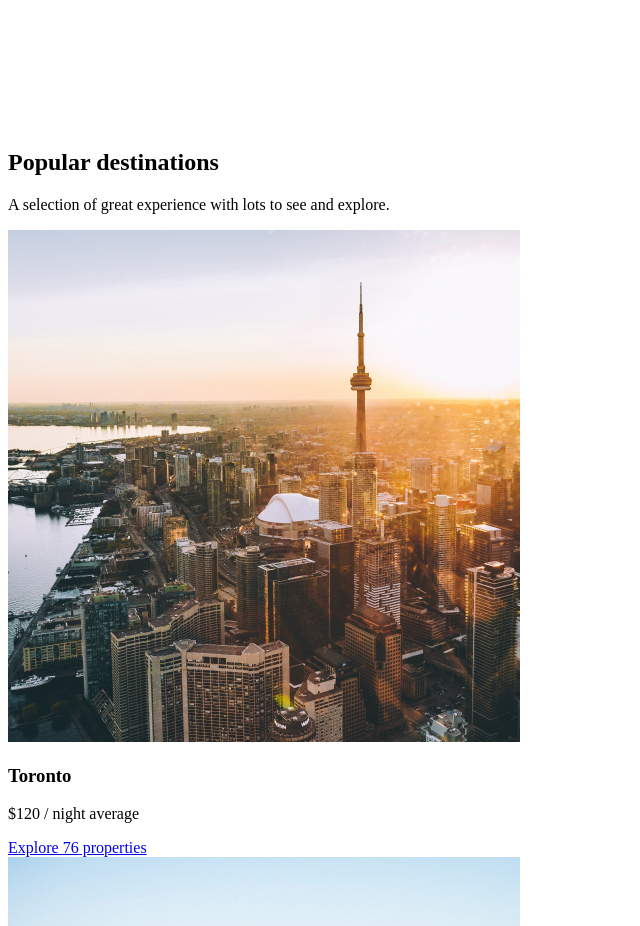
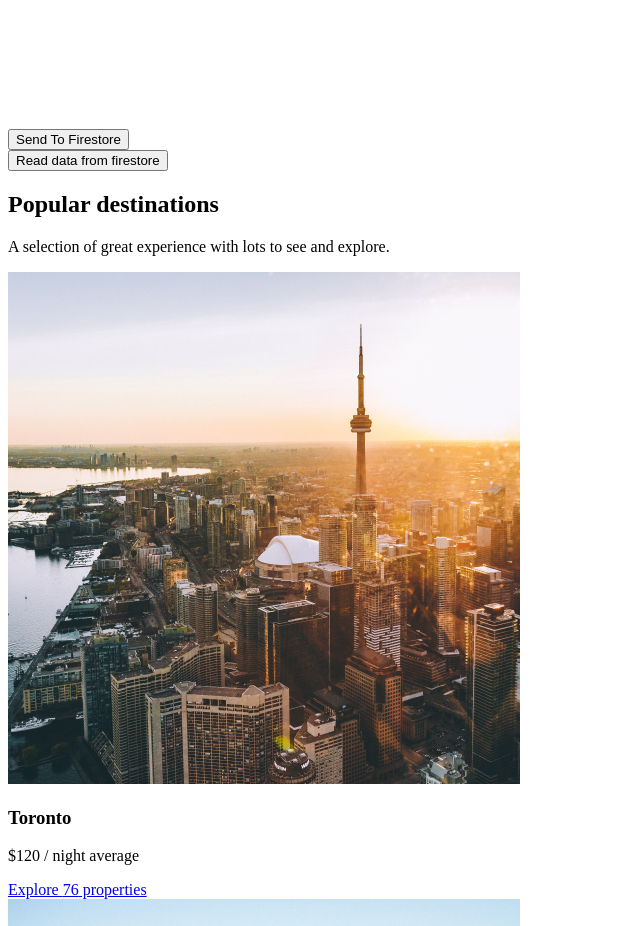
Before and after one commit to AhmedMagedev/hangout, a Next.js app: page / in a window 1280 px wide. Shown: the part 10143-11069 px from the top of the page, without its empty margins (0-640 px from the left). Built offline with nearby package versions, Linux system fonts and the light colour scheme.

Commit message:
Read and Write done

```diff
--- a/firebase/initFirebase.js
+++ b/firebase/initFirebase.js
@@ -5,12 +5,12 @@ import "firebase/firestore";
 import "firebase/storage";
 
 const clientCredentials = {
-  apiKey: process.env.PUBLIC_FIREBASE_API_KEY,
-  authDomain: process.env.PUBLIC_FIREBASE_AUTH_DOMAIN,
-  projectId: process.env.PUBLIC_FIREBASE_PROJECT_ID,
-  storageBucket: process.env.PUBLIC_FIREBASE_STORAGE_BUCKET,
-  messagingSenderId: process.env.PUBLIC_FIREBASE_MESSAGING_SENDER_ID,
-  appId: process.env.PUBLIC_FIREBASE_APP_ID,
+  apiKey: "AIzaSyBXOY_RzLa7zzGLWsLBaLzxuW74znPAgYY",
+  authDomain: "khroga-d9bb8.firebaseapp.com",
+  projectId: "khroga-d9bb8",
+  storageBucket: "khroga-d9bb8.appspot.com",
+  messagingSenderId: "59481163308",
+  appId: "1:59481163308:web:c432fa84ab7dd54a863389",
 };
 
 export default function initFirebase() {
--- /dev/null
+++ b/firebaseComponents/cloudFirestore/cloudFirestore/Read.js
@@ -0,0 +1,24 @@
+import firebase from "firebase/app";
+import "firebase/firestore";
+
+const ReadFromCloudFirestore = () => {
+  const readData = () => {
+    try {
+      firebase
+        .firestore()
+        .collection("myCollection")
+        .doc("my_document")
+        .onSnapshot(function (doc) {
+          console.log(doc.data());
+        });
+      console.log("Data was successfully fetched from firestore");
+    } catch (error) {
+      console.log(error);
+      alert(error);
+    }
+  };
+
+  return <button onClick={readData}>Read data from firestore</button>;
+};
+
+export default ReadFromCloudFirestore;
--- /dev/null
+++ b/firebaseComponents/cloudFirestore/cloudFirestore/Write.js
@@ -0,0 +1,33 @@
+import firebase from "firebase/app";
+import "firebase/firestore";
+
+const WriteToCloudFirestore = () => {
+  const sendData = () => {
+    try {
+      firebase
+        .firestore()
+        .collection("myCollection")
+        .doc("my_document")
+        .set({
+          string_data: "Benjamin Carlson",
+          number_data: 2,
+          boolean_data: true,
+          map_data: { stringInMap: "Hi", numberInMap: 7 },
+          array_data: ["text", 4],
+          null_data: null,
+          time_stamp: firebase.firestore.Timestamp.fromDate(
+            new Date("December 17, 1995 03:24:00")
+          ),
+          geo_point: new firebase.firestore.GeoPoint(34.714322, -131.468435),
+        })
+        .then(alert("Data was successfully sent to cloud firestore!"));
+    } catch (error) {
+      console.log(error);
+      alert(error);
+    }
+  };
+
+  return <button onClick={sendData}>Send To Firestore</button>;
+};
+
+export default WriteToCloudFirestore;
--- a/pages/index.js
+++ b/pages/index.js
@@ -1,6 +1,8 @@
 import Head from "next/head";
 import Image from "next/image";
 import firebase from "firebase/initFirebase";
+import ReadFromCloudFirestore from "firebaseComponents/cloudFirestore/cloudFirestore/Read";
+import WriteToCloudFirestore from "firebaseComponents/cloudFirestore/cloudFirestore/Write";
 import Btn from "components/Btn";
 import { DestinationCard } from "components/DestinationCard";
 import {
@@ -76,6 +78,9 @@ export default function Home() {
           </div>
         </div>
       </div>
+      <WriteToCloudFirestore />
+      <br />
+      <ReadFromCloudFirestore />
       <div className="max-w-md sm:max-w-xl lg:max-w-6xl mx-auto px-8 lg:px-12 py-8 mb-36">
         <h2 className="text-2xl text-gray-900 text-center mt-24">
           Popular destinations
--- a/tailwind.config.js
+++ b/tailwind.config.js
@@ -4,6 +4,7 @@ module.exports = {
     "./pages/**/*.{js,jsx,ts,tsx}",
     "./sections/**/*.{js,jsx,ts,tsx}",
     "./components/**/*.{js,jsx,ts,tsx}",
+    "./firebaseComponents/**/*.{js,jsx,ts,tsx}",
   ],
   darkMode: false, // or 'media' or 'class'
   theme: {
```
Also changed, not shown: firebaseComponents/Read.js (deleted), firebaseComponents/Write.js (deleted).
